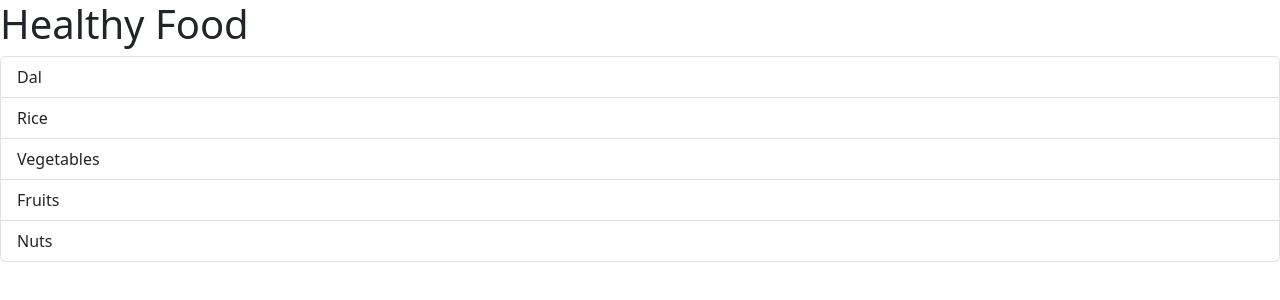
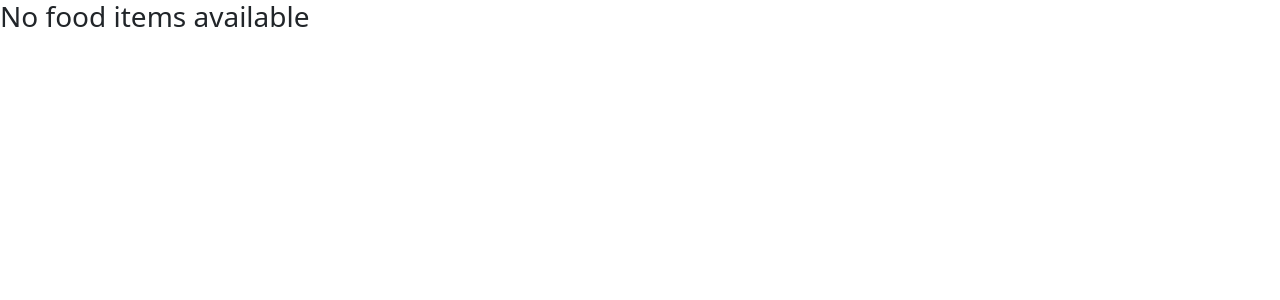
Before and after one commit to Chaitya-007/React-Again-KGCoding, a React (Vite) app in the folder 18_Fragments/learning-fragment/: page / in a window 1280 px wide. Shown: the top 300 px of the page. Built offline with nearby package versions, Linux system fonts and the light colour scheme.

Commit message:
Started learning conditional rendering

```diff
--- a/18_Fragments/learning-fragment/src/App.jsx
+++ b/18_Fragments/learning-fragment/src/App.jsx
@@ -2,7 +2,13 @@ import React from "react";
 import "bootstrap/dist/css/bootstrap.min.css";
 
 function App() {
-  let foodItems = ["Dal", "Rice", "Vegetables", "Fruits", "Nuts"];
+  // let foodItems = ["Dal", "Rice", "Vegetables", "Fruits", "Nuts"];
+
+  let foodItems = [];
+
+  if (foodItems.length === 0) {
+    return <h3>No food items available</h3>;
+  }
 
   return (
     <>
```
